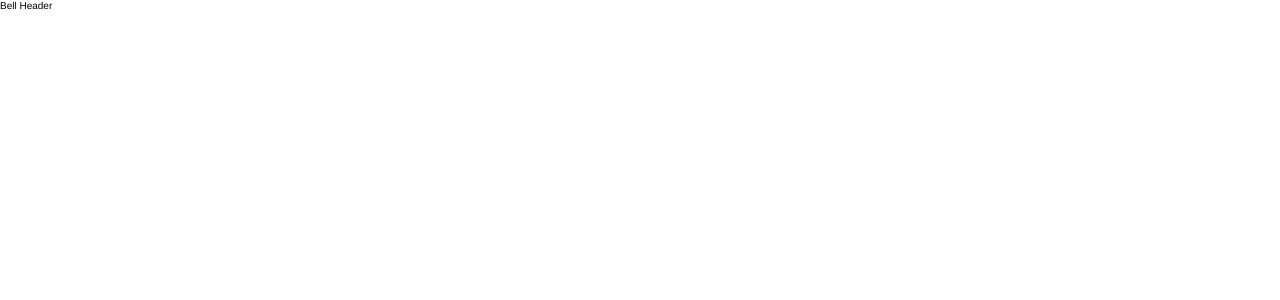
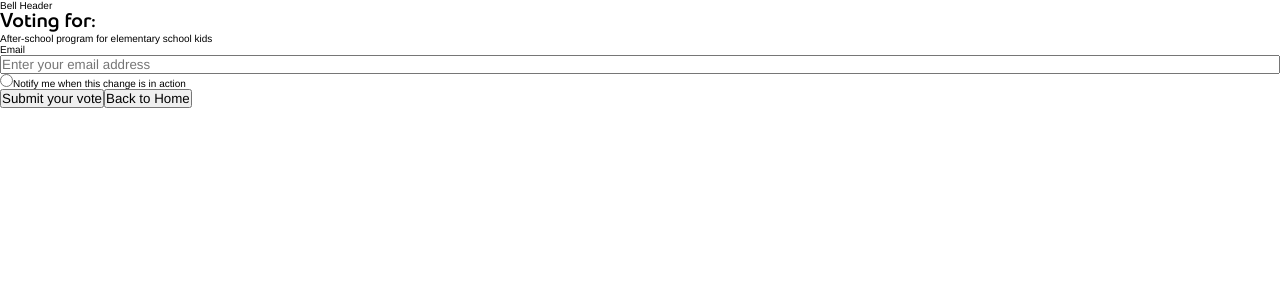
Before and after one commit to mariavinaq/BELLas-client, a React (Vite) app: page /vote in a window 1280 px wide. Before the commit this address had no page. Shown: the top 300 px of the page. Built offline with nearby package versions, Linux system fonts and the light colour scheme.

Commit message:
Add Submit vote page elements

```diff
--- a/src/App.jsx
+++ b/src/App.jsx
@@ -12,6 +12,8 @@ function App() {
         <Routes>
           <Route path='/' element={<Feed />}></Route>
           <Route path='/suggestion' element={<SuggestionForm />}></Route>
+          <Route path='/vote' element={<SuggestionForm />}></Route>{/* {* added for yvonne's testing */}
+
         </Routes>
       </BrowserRouter>
     </>
--- a/src/components/SuggestionForm/SuggestionForm.jsx
+++ b/src/components/SuggestionForm/SuggestionForm.jsx
@@ -1,8 +1,35 @@
 import './SuggestionForm.scss';
+function SuggestionForm() {
+    return (
+        <>
+        <h1 className="suggestion-form__title">Voting for:</h1>
+        <p className="suggestion-form__description">After-school program for elementary school kids</p>
 
-function SuggestionForm () {
-    return (
-        <div>Suggeston Form</div>
+        <form className="suggestion-form" action="submit">
+            <label htmlFor="email" className="suggestion-form__label">Email</label>
+            <input
+                type="email"
+                id="email"
+                className="suggestion-form__input"
+                placeholder="Enter your email address"
+            />
+
+            <div className="suggestion-form__notify">
+                <input
+                    type="radio"
+                    id="notify"
+                    name="notification"
+                    className="suggestion-form__radio"
+                />
+                <label htmlFor="notify" className="suggestion-form__radio-label">Notify me when this change is in action</label>
+            </div>
+
+            <div className="suggestion-form__buttons">
+                <button type="submit" className="suggestion-form__button suggestion-form__button--submit">Submit your vote</button>
+                <button type="button" className="suggestion-form__button suggestion-form__button--back">Back to Home</button>
+            </div>
+        </form>
+        </>
     );
 }
 
--- a/src/components/SuggestionForm/SuggestionForm.scss
+++ b/src/components/SuggestionForm/SuggestionForm.scss
@@ -0,0 +1,10 @@
+@use '../../styles/partials/variables' as *;
+@use '../../styles/partials/global' as *;
+@use '../../styles/partials/font' as *;
+
+
+.suggestion-form{
+    display:flex;
+    flex-direction: column;
+
+}
```
